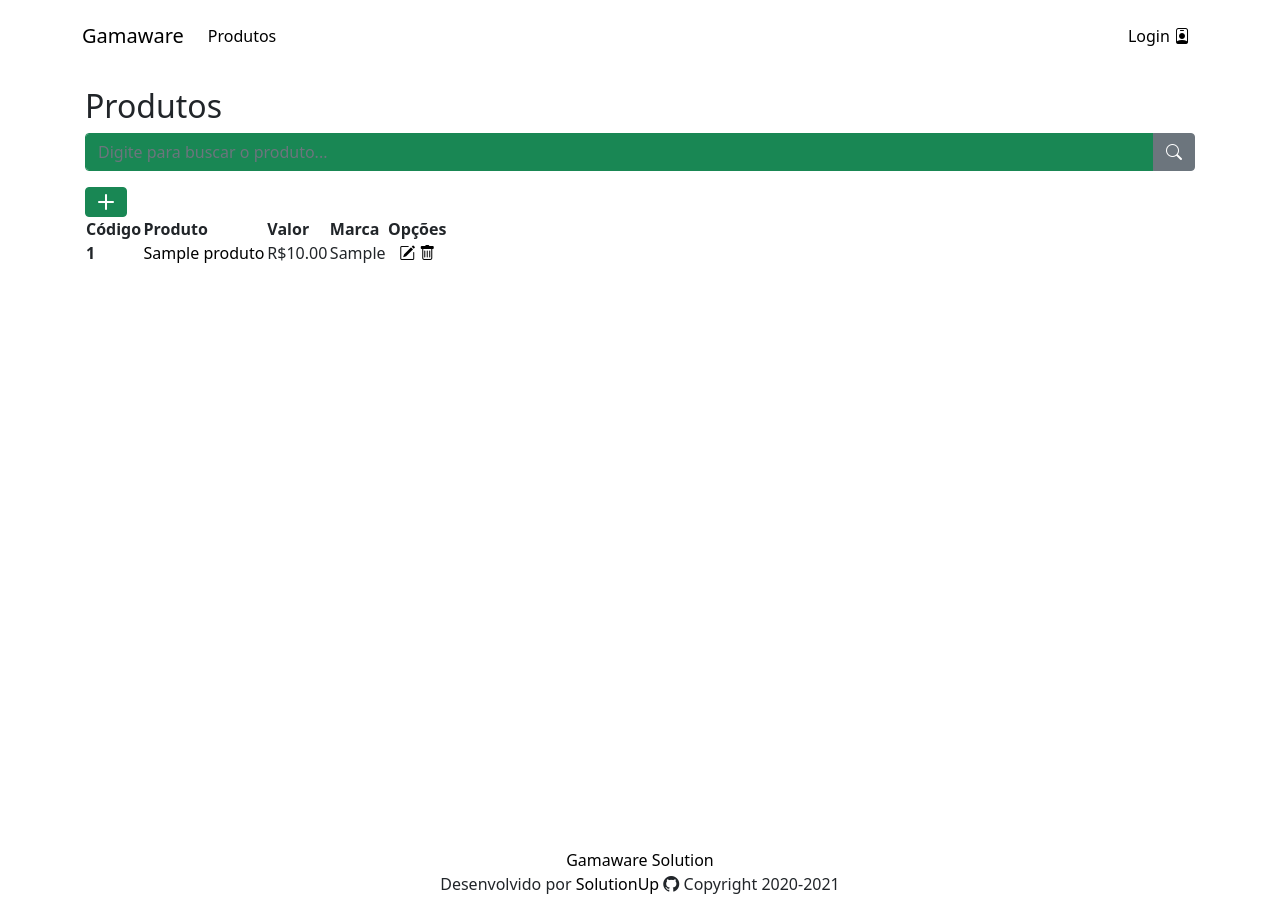
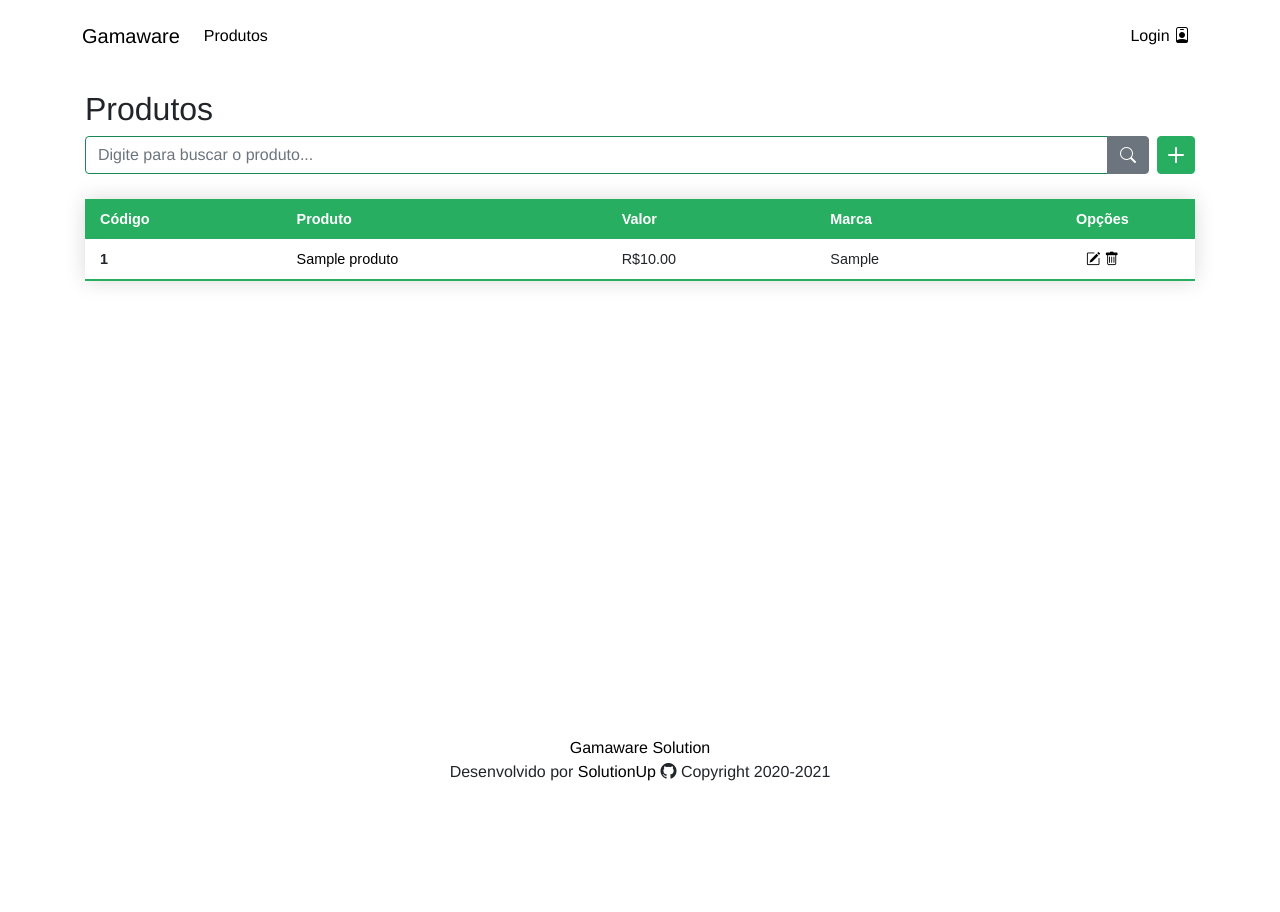
Before and after one commit to SolutionUp/SolutionUP-System, a Django app: page / in a window 1280 px wide. After the commit the page ends 781 px from the top, so only its background shows below. Run offline with Django 3.2, Linux system fonts and the light colour scheme; tables that the repository leaves empty hold one stand-in row (values such as "Sample post").

Commit message:
Melhora estilo geral do site

```diff
--- a/static/css/geral.css
+++ b/static/css/geral.css
@@ -1,12 +1,139 @@
-body {
+* {
     padding: 0;
     margin: 0;
-    }
+}
+
+body {
+    font-family: ProximaHelvetica, Helvetica, Arial, sans-serif;
+    min-height: 100vh;
+}
+
 body .main {
-    min-height: 95vh;
     padding: 15px;
 }
+
 a {
     text-decoration: none;
     color: #000000;
 }
+
+a:hover {
+    color: #27ae60;
+}
+
+.pesquisa {
+    display: flex;
+    margin-bottom: 10px;
+}
+
+.pesquisa form {
+    flex: 1;
+    display: flex;
+}
+
+.pesquisa .btn-adicionar {
+    margin: auto;
+    padding:10px;
+}
+
+#campo-pesquisa {
+    color: #000000;
+    background-color: #ffffff;
+}
+
+.btn-adicionar {
+    color:#ffffff;
+    background-color:#27ae60;
+    border-color: #27ae60;
+}
+
+.btn-warning {
+    background-color: #fff159;
+    border-color: #fff159;
+}
+
+.descricao-produto {
+    text-align: justify;
+}
+
+.styled-table {
+    border-collapse: collapse;
+    margin: 25px 0;
+    font-size: 0.9em;
+    font-family: sans-serif;
+    width: 100%;
+    box-shadow: 0 0 20px rgba(0, 0, 0, 0.15);
+}
+
+.styled-table thead tr {
+    background-color: #27ae60;
+    color: #ffffff;
+    text-align: left;
+}
+
+.styled-table th,
+.styled-table td {
+    padding: 12px 15px;
+}
+
+.styled-table tbody tr {
+    border-bottom: 1px solid #dddddd;
+}
+
+.styled-table tbody tr:nth-of-type(even) {
+    background-color: #f3f3f3;
+}
+
+.styled-table tbody tr:last-of-type {
+    border-bottom: 2px solid #27ae60;
+}
+
+@keyframes detail-valor-produto {
+    0% { opacity: 0; }
+    100% { opacity: 1; }
+}
+
+.detail-valor-produto {
+    animation: detail-valor-produto 7s;
+}
+
+.nav-link div{
+    height: 3px;
+    transition-duration: 0.3s;
+    width: 1%
+}
+
+.nav-link:hover div{
+    background-color: #27ae5fcc;
+    width:100%;
+}
+
+.nav-link div.active{
+    background-color: #27ae5fcc;
+    width:100%;
+}
+
+.atual div{
+    background-color: #27ae5fcc;
+    width:100%;
+}
+
+.form-control:focus{
+    box-shadow: unset;
+    border: 2px solid #27ae5f;
+}
+
+.product-gallery{
+    box-shadow: 0px 3px 17px 0px #d5cece;
+}
+
+.title-center{
+    text-align: center;
+}
+
+footer{
+    text-align: center;
+    bottom: 0;
+    position: absolute;
+    width: 100%;
+}
```
